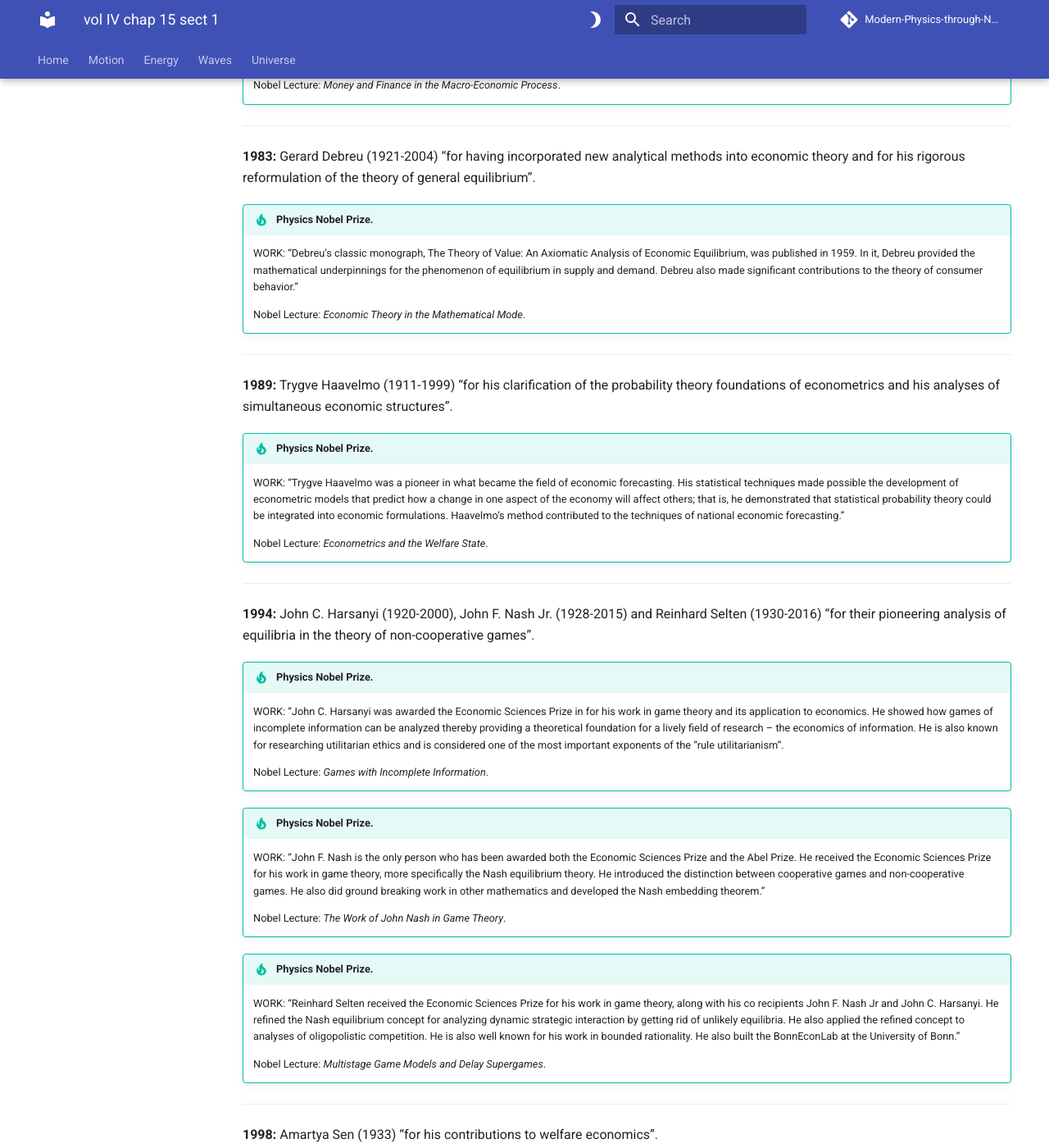
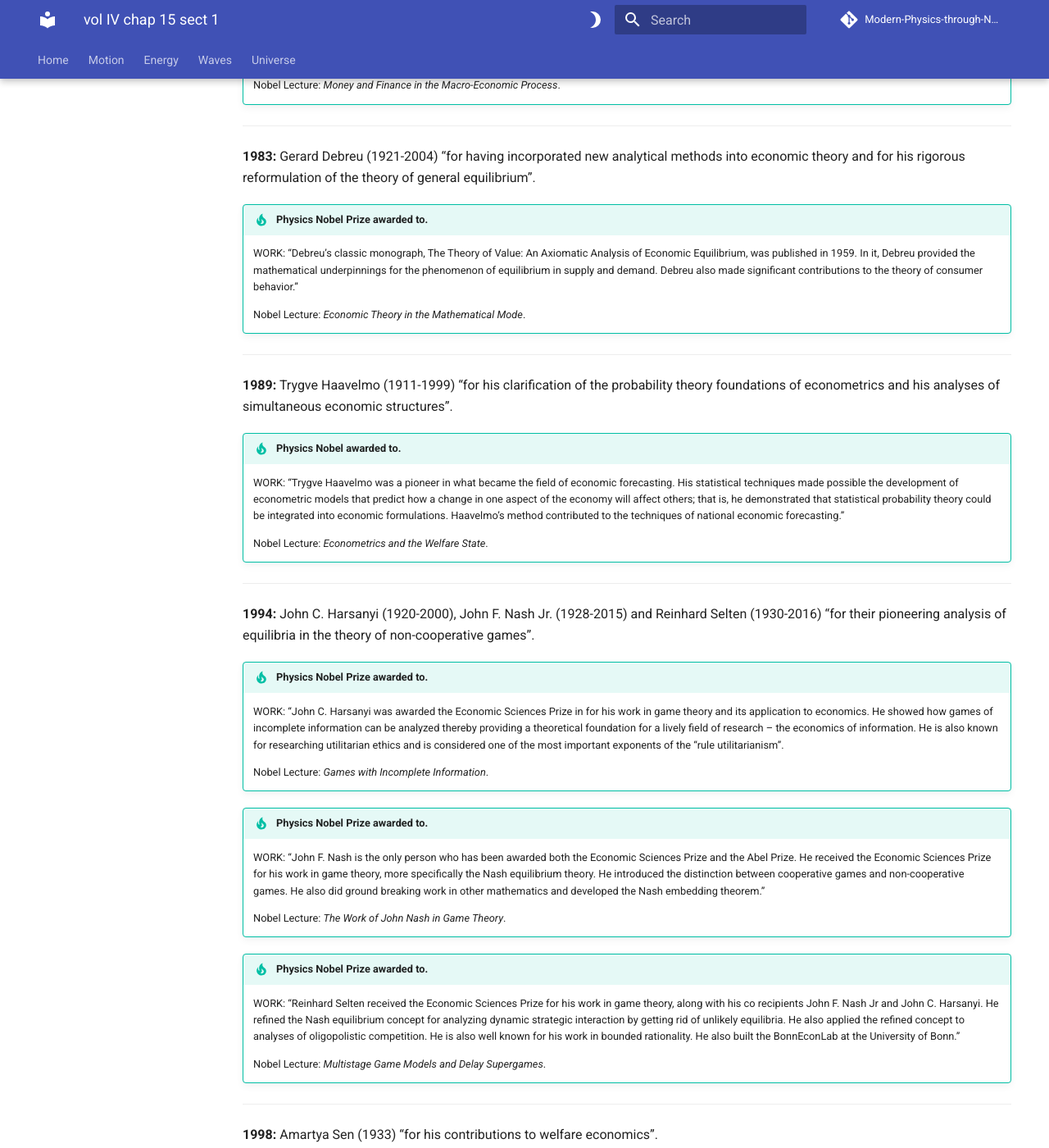
Before and after one commit to modphysnobel/modphysnobel.github.io, an MkDocs documentation site: the page built from docs/vol-IV/vol-IV-chap-15-sect-1.md, in a window 1280 px wide and 1400 px high, scrolled down 4849 px. Shown: the whole window at 82% size. Built offline with MkDocs 1.6.1 and Material for MkDocs 9.7.7, drawn with Linux system fonts in a browser that asks for light colours; some web fonts are replaced; comment, search, counter and statistics services are not loaded; some of the changed text lies outside the part shown.

Commit message:
Update vol-IV-chap-15-sect-1.md

```diff
--- a/docs/vol-IV/vol-IV-chap-15-sect-1.md
+++ b/docs/vol-IV/vol-IV-chap-15-sect-1.md
@@ -79,13 +79,13 @@ Up to now, 54 Prizes in Economic Sciences in Memory of Alfred Nobel have been aw
 
 **1969:** Ragnar Frisch (1895-1969) and Jan Tinbergen (1903-1994) “for having developed and applied dynamic models for the analysis of economic processes”.
 
-!!! tip "Physics Nobel Prize."
+!!! tip "Physics Nobel Prize awarded to."
 
 	WORK: “Ragnar Frisch, along with Jan Tinbergen, pioneered development of mathematical formulations of economics. He coined the term econometrics for studies in which he used statistical methods to describe economic systems. He is best known for his contributions to dynamic economic modeling, and in 1933 he presented the first mathematical economic model that could describe fluctuations in the business cycle. His later work concerned models for economic planning.”
 
 	Nobel Lecture: *From Utopian Theory to Practical Applications: The Case of Econometrics*.
 
-!!! tip "Physics Nobel Prize."
+!!! tip "Physics Nobel Prize awarded to."
 
 	WORK: “Ragnar Frisch before him, Jan Tinbergen was a pioneer in changing economics from a science formulated in words to one based on mathematics. During the 1930s he developed the first macroeconomic model that described in detail variables from the entire economy and placed them in a mathematical relationship with one another. Previously this could only be done in general terms, but now it could be done with concrete numbers. Tinbergen used his knowledge of statistics to test models in order to choose those that were most suitable.”
 
@@ -95,7 +95,7 @@ Up to now, 54 Prizes in Economic Sciences in Memory of Alfred Nobel have been aw
 
 **1970:** Paul A. Samuelson (1915-2009) "for the scientific work through which he has developed static and dynamic economic theory and actively contributed to raising the level of analysis in economic science".
 
-!!! tip "Physics Nobel Prize."
+!!! tip "Physics Nobel Prize awarded to."
 
 	WORK: “Where Ragnar Frisch and Jan Tinbergen had earlier focused on statistics and empirical data, Paul Samuelson devoted his time to theoretical methods and analysis of economics. He formalized economics research using mathematics and his work influences practically all branches of modern economics. He saw himself as the last generalist among increasingly specialized economists and was one of the foremost innovators in the New Keynesian school, which incorporated Keynes' ideas with market theories.”
 
@@ -105,7 +105,7 @@ Up to now, 54 Prizes in Economic Sciences in Memory of Alfred Nobel have been aw
 
 **1973:** Wassily Leontief (1906-1999) “for the development of the input-output method and for its application to important economic problems”.
 
-!!! tip "Physics Nobel Prize."
+!!! tip "Physics Nobel Prize awarded to."
 
 	WORK: “Wassily Leontief created the input-output analysis, which describes the interdependence in the production system as a network of deliveries between the various sectors of production. The method provided tools for a systematic analysis of the complicated interindustrial transactions in an economy. Leontieff is also distinguished for having developed linear programming, a mathematical technique for solving complex problems of economic operations.”
 
@@ -115,7 +115,7 @@ Up to now, 54 Prizes in Economic Sciences in Memory of Alfred Nobel have been aw
 
 **1978:** Herbert A. Simon (1916-2001) “for his pioneering research into the decision-making process within economic organizations”.
 
-!!! tip "Physics Nobel Prize."
+!!! tip "Physics Nobel Prize awarded to."
 
 	WORK: “Herbert Simon combined different scientific disciplines and considered new factors in economic theories. Established economic theories held that enterprises and entrepreneurs all acted in completely rational ways, with the maximization of their own profit as their only goal. In contrast, Simon held that when making choices all people deviate from the strictly rational, and described companies as adaptable systems, with physical, personal, and social components. Through these perspectives, he was able to write about decision-making processes in modern society in an entirely new way.”
 
@@ -125,13 +125,13 @@ Up to now, 54 Prizes in Economic Sciences in Memory of Alfred Nobel have been aw
 
 **1979:** Theodore W. Schultz (1902-1998) and Sir Arthur Lewis (1815-1991) “for their pioneering research into economic development research with particular consideration of the problems of developing countries”.
 
-!!! tip "Physics Nobel Prize."
+!!! tip "Physics Nobel Prize awarded to."
 
 	WORK: “The main characteristic of Theodore Schultz’s studies is that he treated agricultural economy as an integral part of the entire economy. His analytical interest was focused on the imbalance between relative poverty and underdevelopment in agriculture compared with the higher productivity and higher income levels in industry and other urban economic activities.”
 
 	Nobel Lecture: *The Economics of Being Poor*.
 
-!!! tip "Physics Nobel Prize."
+!!! tip "Physics Nobel Prize awarded to."
 
 	WORK: “Arthur Lewis was a leading figure and pioneer in the field of economic development. Lewis created two theoretical explanatory models designed to describe and explain the intrinsic problems of underdevelopment. The first model is based on the dual nature of a developing economy. Lewis’s other basic models relates to the determination of the terms of trade between developing and developed countries.”
 
@@ -141,7 +141,7 @@ Up to now, 54 Prizes in Economic Sciences in Memory of Alfred Nobel have been aw
 
 **1981:** James Tobin (1918-2002) “for his analysis of financial markets and their relations to expenditure decisions, employment, production and prices”.
 
-!!! tip "Physics Nobel Prize."
+!!! tip "Physics Nobel Prize awarded to."
 
 	WORK: “James Tobin’s achievements cover a broad spectrum of economic research. He made substantial contributions in such widely differing areas as econometric methods and strictly formalized game theory, the theory of household and firm behavior, general macro theory and applied analysis of economic policy. His most outstanding and significant research contribution belongs to the theory of financial markets and their relation to consumption and investment decisions, production, employment and prices.”
 
@@ -151,7 +151,7 @@ Up to now, 54 Prizes in Economic Sciences in Memory of Alfred Nobel have been aw
 
 **1983:** Gerard Debreu (1921-2004) “for having incorporated new analytical methods into economic theory and for his rigorous reformulation of the theory of general equilibrium”.
 
-!!! tip "Physics Nobel Prize."
+!!! tip "Physics Nobel Prize awarded to."
 
 	WORK: “Debreu’s classic monograph, The Theory of Value: An Axiomatic Analysis of Economic Equilibrium, was published in 1959. In it, Debreu provided the mathematical underpinnings for the phenomenon of equilibrium in supply and demand. Debreu also made significant contributions to the theory of consumer behavior.”
 
@@ -161,7 +161,7 @@ Up to now, 54 Prizes in Economic Sciences in Memory of Alfred Nobel have been aw
 
 **1989:** Trygve Haavelmo (1911-1999) “for his clarification of the probability theory foundations of econometrics and his analyses of simultaneous economic structures”.
 
-!!! tip "Physics Nobel Prize."
+!!! tip "Physics Nobel  awarded to."
 
 	WORK: “Trygve Haavelmo was a pioneer in what became the field of economic forecasting. His statistical techniques made possible the development of econometric models that predict how a change in one aspect of the economy will affect others; that is, he demonstrated that statistical probability theory could be integrated into economic formulations. Haavelmo’s method contributed to the techniques of national economic forecasting.”
 
@@ -171,19 +171,19 @@ Up to now, 54 Prizes in Economic Sciences in Memory of Alfred Nobel have been aw
 
 **1994:** John C. Harsanyi (1920-2000), John F. Nash Jr. (1928-2015) and Reinhard Selten (1930-2016) “for their pioneering analysis of equilibria in the theory of non-cooperative games”.
 
-!!! tip "Physics Nobel Prize."
+!!! tip "Physics Nobel Prize awarded to."
 
 	WORK: “John C. Harsanyi was awarded the Economic Sciences Prize in for his work in game theory and its application to economics. He showed how games of incomplete information can be analyzed thereby providing a theoretical foundation for a lively field of research – the economics of information. He is also known for researching utilitarian ethics and is considered one of the most important exponents of the “rule utilitarianism”.
 
 	Nobel Lecture: *Games with Incomplete Information*.
 
-!!! tip "Physics Nobel Prize."
+!!! tip "Physics Nobel Prize awarded to."
 
 	WORK: “John F. Nash is the only person who has been awarded both the Economic Sciences Prize and the Abel Prize. He received the Economic Sciences Prize for his work in game theory, more specifically the Nash equilibrium theory. He introduced the distinction between cooperative games and non-cooperative games. He also did ground breaking work in other mathematics and developed the Nash embedding theorem.”
 
 	Nobel Lecture: *The Work of John Nash in Game Theory*.
 
-!!! tip "Physics Nobel Prize."
+!!! tip "Physics Nobel Prize awarded to."
 
 	WORK: “Reinhard Selten received the Economic Sciences Prize for his work in game theory, along with his co recipients John F. Nash Jr and John C. Harsanyi. He refined the Nash equilibrium concept for analyzing dynamic strategic interaction by getting rid of unlikely equilibria. He also applied the refined concept to analyses of oligopolistic competition. He is also well known for his work in bounded rationality. He also built the BonnEconLab at the University of Bonn.”
 
@@ -193,7 +193,7 @@ Up to now, 54 Prizes in Economic Sciences in Memory of Alfred Nobel have been aw
 
 **1998:** Amartya Sen (1933) “for his contributions to welfare economics”.
 
-!!! tip "Physics Nobel Prize."
+!!! tip "Physics Nobel Prize awarded to."
 
 	WORK: “Which are the most important and fundamental resources in a community and how should we divide them? One focus of Amartya Sen's research is how individuals' values can be considered in collective decision-making and how welfare and poverty can be measured. His efforts stem from his interest in questions of distribution and, in particular, the lot of society's poorest members. Sen's studies have included famines, to create a deeper understanding of the economic reasons behind famine and poverty.”
 
@@ -203,13 +203,13 @@ Up to now, 54 Prizes in Economic Sciences in Memory of Alfred Nobel have been aw
 
 **2002:** Daniel Kahneman (1934) “for having integrated insights from psychological research into economic science, especially concerning human judgment and decision-making under uncertainty” and Vernon L. Smith (1927) “for having established laboratory experiments as a tool in empirical economic analysis, especially in the study of alternative market mechanisms”.
 
-!!! tip "Physics Nobel Prize."
+!!! tip "Physics Nobel Prize awarded to."
 
 	WORK: “Daniel Kahneman began his prize-awarded research in the late 1960s. In order to increase understanding of how people make economic decisions, he drew on cognitive psychology in relation to the mental process used in forming judgements and making choices. His research on decision-making under uncertainty resulted in the formulation of a new branch of economics, prospect theory.”
 
 	Nobel Lecture: *Maps of Bounded Rationality*.
 
-!!! tip "Physics Nobel Prize."
+!!! tip "Physics Nobel Prize awarded to."
 
 	WORK: “Vernon Smith has laid the foundation for the field of experimental economics. He has developed an array of experimental methods, setting standards for what constitutes a reliable laboratory experiment in economics. In his own experimental work, he has demonstrated the importance of alternative market institutions, e.g., how the revenue expected by a seller depends on the choice of auction method.”
 
@@ -219,13 +219,13 @@ Up to now, 54 Prizes in Economic Sciences in Memory of Alfred Nobel have been aw
 
 **2005:** Robert J. Aumann (1930) and Thomas C. Schelling (1921-2016) “for having enhanced our understanding of conflict and cooperation through game-theory analysis”.
 
-!!! tip "Physics Nobel Prize."
+!!! tip "Physics Nobel Prize awarded to."
 
 	WORK: “Aumann was awarded the Prize in Economic Sciences for his theory of repeated games, which enhances our understanding of the prerequisites for cooperation. Insights into these issues help explain economic conflicts, such as price wars and trade wars. He was educated at MIT in Boston, where he received his Ph. D. in 1955. After moving to Israel in 1956, he was a member of the mathematics faculty at the Hebrew University of Jerusalem.”
 
 	Nobel Lecture: *War and Peace*.
 
-!!! tip "Physics Nobel Prize."
+!!! tip "Physics Nobel Prize awarded to."
 
 	WORK: “Thomas Schelling specialized in the application of game theory to cases in which adversaries must repeatedly interact, especially in international trade, treaties and conflicts. His work prompted new developments in game theory and accelerated its use and application throughout the social sciences. Schelling’s analysis of strategic commitments has explained a wide range of phenomena, from the competitive strategies of firms to the delegation of political decision power.”
 
@@ -235,7 +235,7 @@ Up to now, 54 Prizes in Economic Sciences in Memory of Alfred Nobel have been aw
 
 **2017:** Richard H. Thaler (1945) “for his contributions to behavioural economics”.
 
-!!! tip "Physics Nobel Prize."
+!!! tip "Physics Nobel Prize awarded to."
 
 	WORK: “How do human traits govern individual economic decisions and what effect do they have on markets as a whole? Since the 1980s, Richard Thaler has analyzed economic decision-making with the aid of insights from psychology. He has paid special attention to three psychological factors: the tendency to not behave completely rationally, notions of fairness and reasonableness, and lack of self-control. His findings have had a profound influence on many areas of economic research and policy.”
 
@@ -245,7 +245,7 @@ Up to now, 54 Prizes in Economic Sciences in Memory of Alfred Nobel have been aw
 
 **2019:** Abhijit Banerjee (1961), Esther Duflo (1972) and Michael Kremer (1964) “for their experimental approach to alleviating global poverty”.
 
-!!! tip "Physics Nobel Prize."
+!!! tip "Physics Nobel Prize awarded to."
 
 	WORK: “One of humanity’s most urgent issues is the reduction of global poverty, in all its forms. Abhijit Banerjee, Esther Duflo, and Michael Kremer have introduced a new approach to obtaining reliable answers about the best ways to fight global poverty. It involves dividing this issue into smaller, more manageable, questions. Since the mid-1990s, they have been able to test a range of interventions in different areas using field experiments, for example for improving educational outcomes or child health.”
 
@@ -259,13 +259,13 @@ Up to now, 54 Prizes in Economic Sciences in Memory of Alfred Nobel have been aw
 
 **2021:** David Card (1956) “for his empirical contributions to labour economics” and Joshua D. Angrist (1960) and Guido W. Imbens (1963) “for their methodological contributions to the analysis of causal relationships”.
 
-!!! tip "Physics Nobel Prize."
+!!! tip "Physics Nobel Prize awarded to."
 
 	WORK: “Many of the big questions in the social sciences deal with cause and effect. Some of these questions are possible to answer using natural experiments, in which chance events or policy changes result in groups of people being treated differently. Using natural experiments, David Card has analysed the labour market effects of minimum wages, immigration and education. The results showed, among other things, that increasing the minimum wage does not necessarily lead to fewer jobs, as was previously thought.”
 
 	Nobel Lecture: *Design‐based research in empirical microeconomics*.
 
-!!! tip "Physics Nobel Prize."
+!!! tip "Physics Nobel Prize awarded to."
 
 	WORK: “Many of the big questions in the social sciences deal with cause and effect. Some of these questions are possible to answer using natural experiments, in which chance events or policy changes result in groups of people being treated differently. In 1994, Joshua Angrist and Guido Imbens showed what conclusions about causation can be drawn from natural experiments in which people cannot be either forced or forbidden to participate in the programme being studied.”
 
```
